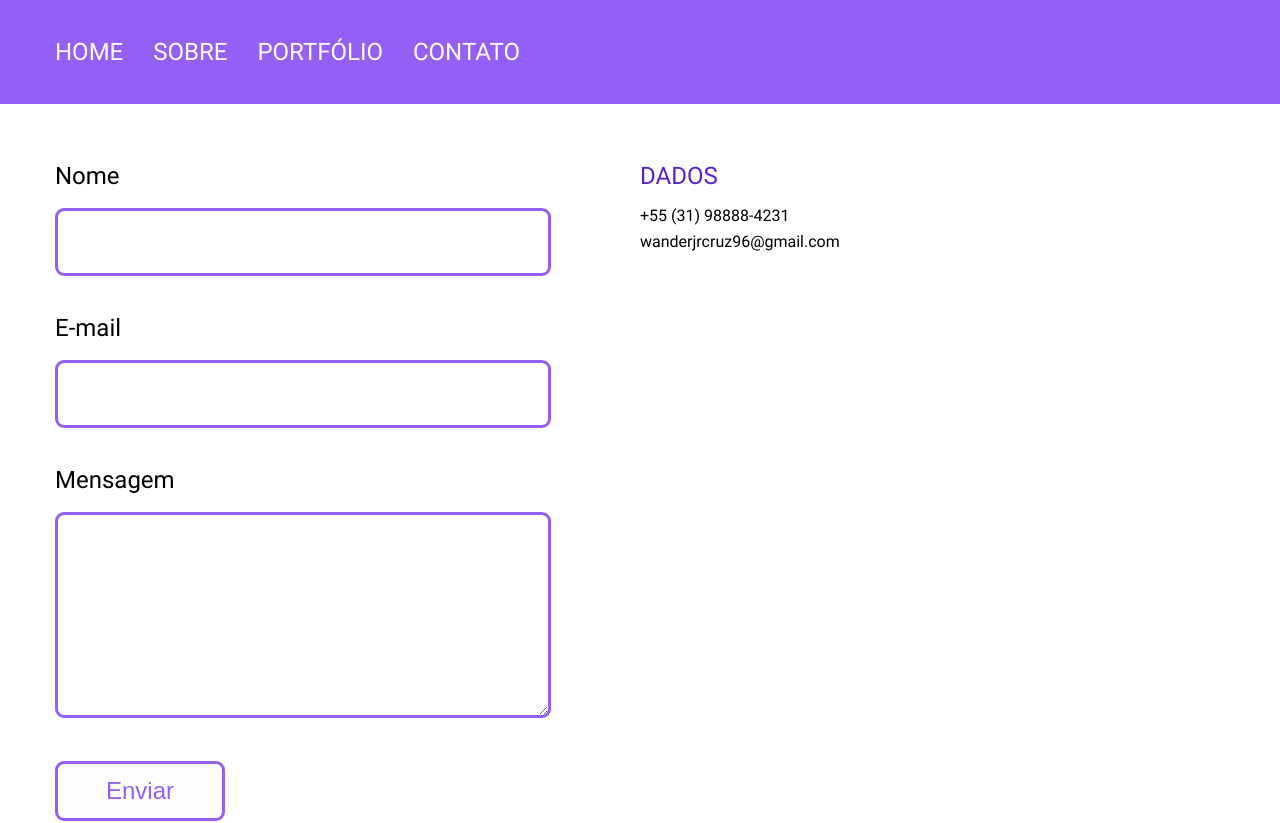
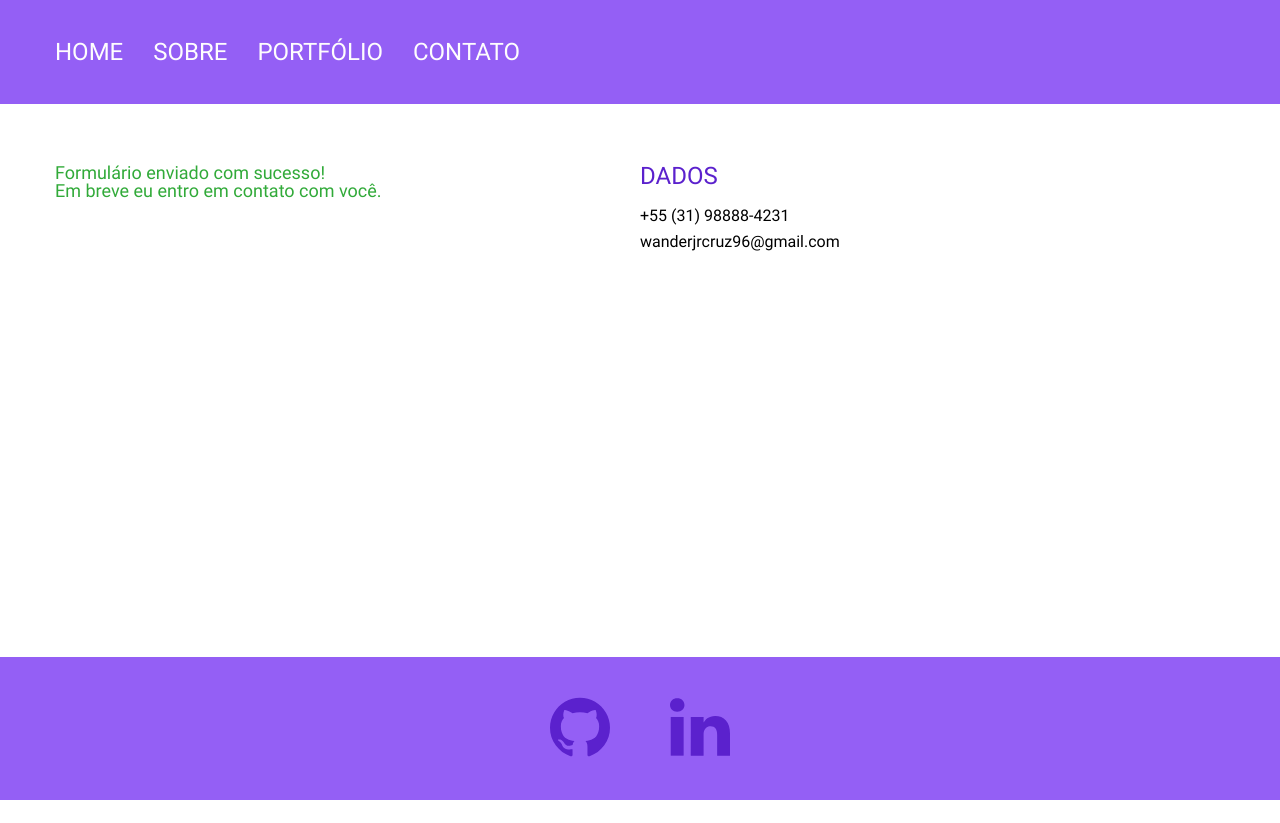
Before and after one commit to wander-junior/portfolio, a React (Create React App) app: page /contato in a window 1280 px wide. Shown: the top 823 px of the page. After the commit the page ends 800 px from the top, so only its background shows below. Built offline with nearby package versions, Linux system fonts and the light colour scheme; no server answers.

Commit message:
Keep footer at the bottom of the page

```diff
--- a/src/App.js
+++ b/src/App.js
@@ -13,7 +13,7 @@ import Contato from './pages/Contato';
 
 function App() {
   return (
-    <div className="App">
+    <div className="App" style={{marginBottom: '143px'} }>
       <GlobalFonts />
       <GlobalStyle />
       <BrowserRouter>
--- a/src/components/Footer/footer-styles.js
+++ b/src/components/Footer/footer-styles.js
@@ -2,12 +2,17 @@ import styled from 'styled-components'
 
 import { colors } from '../../styles.js';
 
-const FooterWrapper = styled.div`
+const FooterWrapper = styled.footer`
     padding-top: 40px;
     padding-bottom: 40px;
     display: flex;
     justify-content: center;
     background: ${colors.primary};
+
+    position: absolute;
+    bottom: 0;
+    left: 0;
+    right: 0;
 `
 
 const SocialLink = styled.a`
--- a/src/components/Form/index.js
+++ b/src/components/Form/index.js
@@ -12,7 +12,7 @@ export default function Form() {
     const [email, setEmail] = React.useState('');
     const [message, setMessage] = React.useState('');
 
-    let isSent = false;
+    let isSent = true;
     let isSucess = true;
 
     const handleChange = (e) => {
--- a/src/globalStyles.js
+++ b/src/globalStyles.js
@@ -53,6 +53,16 @@ const GlobalStyle = createGlobalStyle`
     }
     /* General Style */
 
+    html {
+        position: relative;
+        min-height: 100%;
+    }
+
+    html, body {
+        margin:0;
+        padding:0;
+    }
+
     body {
         font-family: 'Roboto';
     }
```
